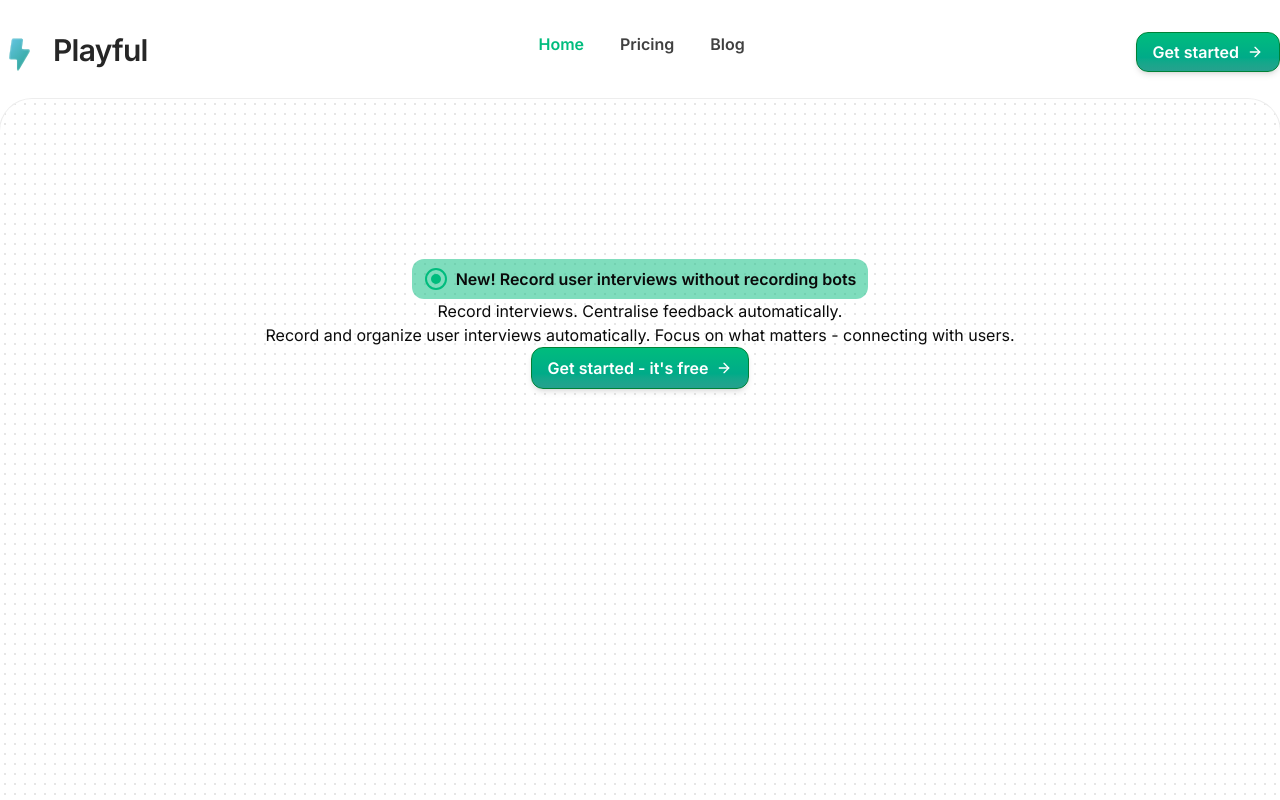
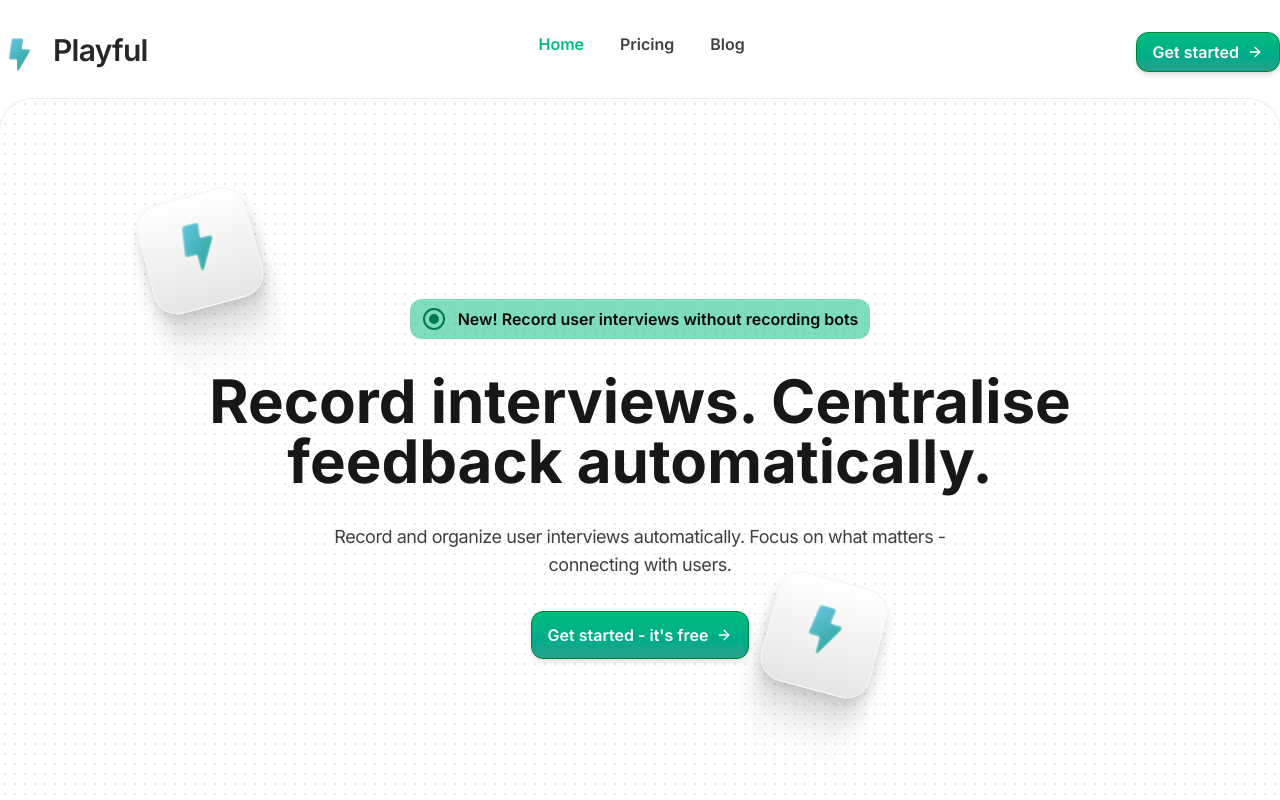
Before and after one commit to devsujalpatel/playful-template, a Next.js app: page / in a window 1280 px wide. Shown: the top 800 px of the page. Built offline with nearby package versions, Linux system fonts and the light colour scheme.

Commit message:
Half hero section done

```diff
--- a/src/app/globals.css
+++ b/src/app/globals.css
@@ -6,6 +6,7 @@
 @theme inline {
   --color-background: var(--background);
   --color-foreground: var(--foreground);
+  --color-brand: var(--brand);
   --font-inter: var(--font-inter);
   --color-sidebar-ring: var(--sidebar-ring);
   --color-sidebar-border: var(--sidebar-border);
@@ -49,6 +50,7 @@
   --radius: 0.625rem;
   --background: oklch(1 0 0);
   --foreground: oklch(0.145 0 0);
+  --brand: #25a18e;
   --card: oklch(1 0 0);
   --card-foreground: oklch(0.145 0 0);
   --popover: oklch(1 0 0);
--- a/src/components/disc.tsx
+++ b/src/components/disc.tsx
@@ -8,14 +8,14 @@ export const Disc = () => {
       height="24"
       viewBox="0 0 24 24"
       fill="none"
-      stroke="#00BC7D"
+      stroke="#007A55"
       strokeWidth="2"
       strokeLinecap="round"
       strokeLinejoin="round"
       className="lucide lucide-disc-icon lucide-disc"
     >
       <circle cx="12" cy="12" r="10" />
-      <circle cx="12" cy="12" fill="#00BC7D" r="4" />
+      <circle cx="12" cy="12" fill="#007A55" r="4" />
     </svg>
   );
 };
--- a/src/components/green-btn.tsx
+++ b/src/components/green-btn.tsx
@@ -11,7 +11,7 @@ export const GreenBtn = ({
   return (
     <button
       className={cn(
-        `border border-green-700 justify-center text-white py-2 rounded-lg px-4 cursor-pointer shadow-md text-base flex items-center font-semibold bg-linear-to-b from-emerald-500 to-[#25a18e]`,
+        `border border-green-700 justify-center text-white py-2 rounded-lg px-4 cursor-pointer shadow-md text-base flex items-center font-semibold bg-linear-to-b from-emerald-500 to-brand`,
         className
       )}
     >
--- a/src/components/logo.tsx
+++ b/src/components/logo.tsx
@@ -1,6 +1,7 @@
+import { cn } from "@/lib/utils";
 import React from "react";
 
-export const Logo = () => {
+export const Logo = ({ className }: { className?: string }) => {
   return (
     <svg
       width="39"
@@ -8,7 +9,7 @@ export const Logo = () => {
       viewBox="0 0 39 51"
       fill="none"
       xmlns="http://www.w3.org/2000/svg"
-      className="shrink-0"
+      className={cn("shrink-0", className)}
     >
       <g filter="url(#filter0_di_309_821)">
         <path
--- a/src/pages/home/components/hero-section.tsx
+++ b/src/pages/home/components/hero-section.tsx
@@ -1,21 +1,35 @@
 import { Disc } from "@/components/disc";
 import { GreenBtn } from "@/components/green-btn";
+import { Logo } from "@/components/logo";
 import { ArrowRightIcon } from "lucide-react";
 import React from "react";
 
 export const HeroSection = () => {
   return (
-    <section className="flex flex-col items-center shadow-ace md:h-[912px] h-[720px] rounded-4xl bg-[radial-gradient(circle,#e6e6e6_1px,transparent_1px)] bg-size-[10px_10px]">
-      <button className="flex items-center gap-2 mt-40 bg-emerald-500/50 px-3 py-2 text-md font-semibold rounded-lg2">
+    <section className="flex flex-col items-center shadow-ace md:h-[912px] h-[720px] rounded-4xl bg-[radial-gradient(circle,#e6e6e6_1px,transparent_1px)] bg-size-[10px_10px] space-y-8 relative">
+      <div className="absolute md:left-36 top-4 md:top-24 rotate-[-15.11deg]">
+        <div className="size-16 md:size-20 lg:size-28 border flex justify-center items-center bg-linear-to-b from-white to-neutral-200 rounded-xl lg:rounded-3xl  border-[#f3f3f3] shadow-[0px_5px_11px_0px_rgba(0,0,0,0.1),0px_20px_20px_0px_rgba(0,0,0,0.09),0px_44px_27px_0px_rgba(0,0,0,0.05),0px_79px_32px_0px_rgba(0,0,0,0.01),0px_123px_35px_0px_rgba(0,0,0,0)]">
+          <Logo className="w-19 h-19" />
+        </div>
+      </div>
+      <div className="absolute md:right-100 top-4 md:top-120 rotate-[15.11deg]">
+        <div className="size-16 md:size-20 lg:size-28 border flex justify-center items-center bg-linear-to-b from-white to-neutral-200 rounded-xl lg:rounded-3xl  border-[#f3f3f3] shadow-[0px_5px_11px_0px_rgba(0,0,0,0.1),0px_20px_20px_0px_rgba(0,0,0,0.09),0px_44px_27px_0px_rgba(0,0,0,0.05),0px_79px_32px_0px_rgba(0,0,0,0.01),0px_123px_35px_0px_rgba(0,0,0,0)]">
+          <Logo className="w-19 h-19" />
+        </div>
+      </div>
+      <button className="flex items-center gap-3 mt-50 bg-emerald-500/50 px-3 py-2 text-md font-semibold rounded-lg2">
         <Disc />
         New! Record user interviews without recording bots
       </button>
-      <h1>Record interviews. Centralise feedback automatically.</h1>
-      <p>
+      <h1 className="text-6xl font-bold text-center text-neutral-900 font-inter">
+        Record interviews. Centralise <br /> feedback automatically.
+      </h1>
+      <p className="text-lg text-center tracking-tight text-neutral-700">
         Record and organize user interviews automatically. Focus on what matters
-        - connecting with users.
+        -
+        <br /> connecting with users.
       </p>
-      <GreenBtn className="flex gap-2 rounded-lg2">
+      <GreenBtn className="flex gap-2 rounded-lg2 py-[11px]">
         Get started - it's free <ArrowRightIcon className="size-4" />
       </GreenBtn>
     </section>
```
